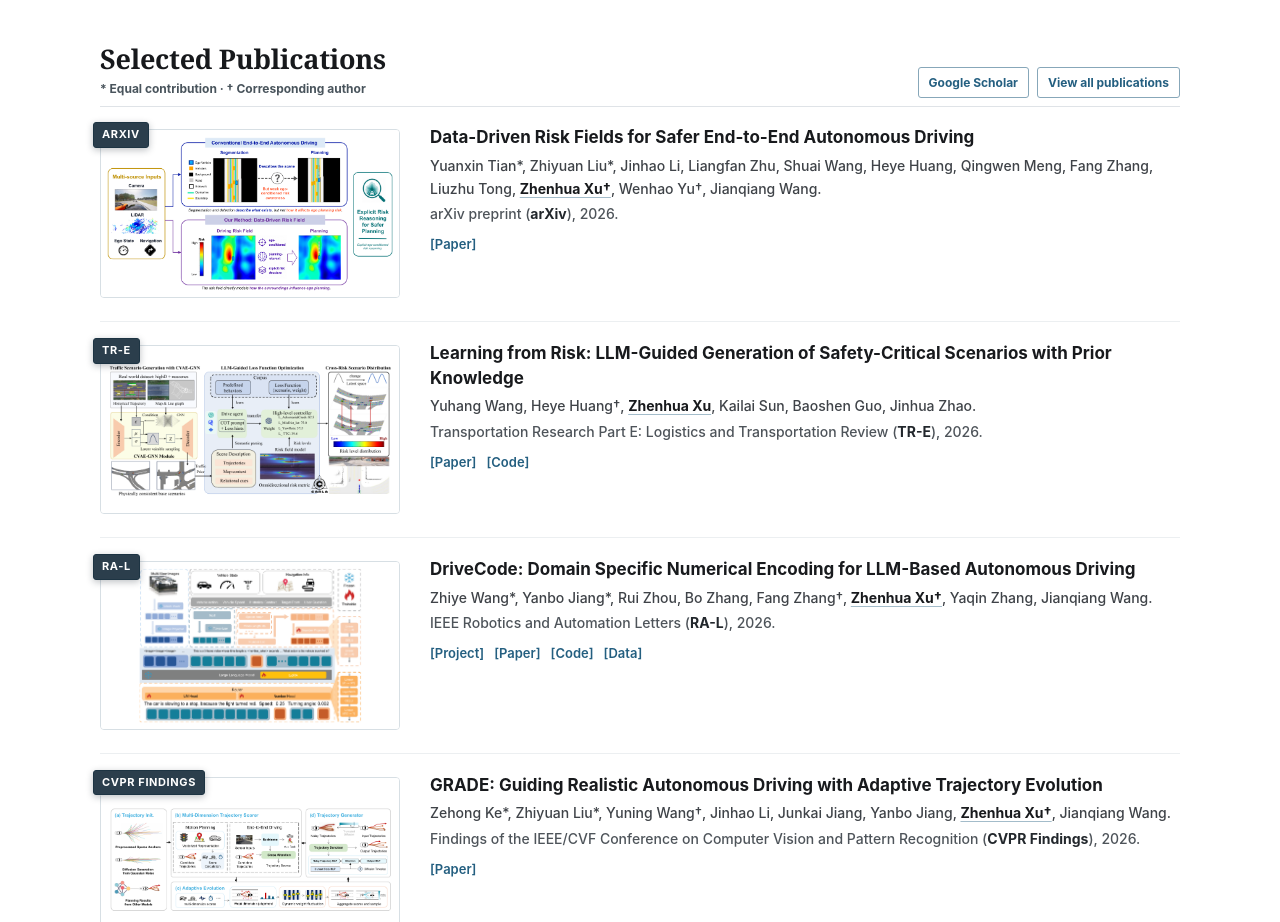
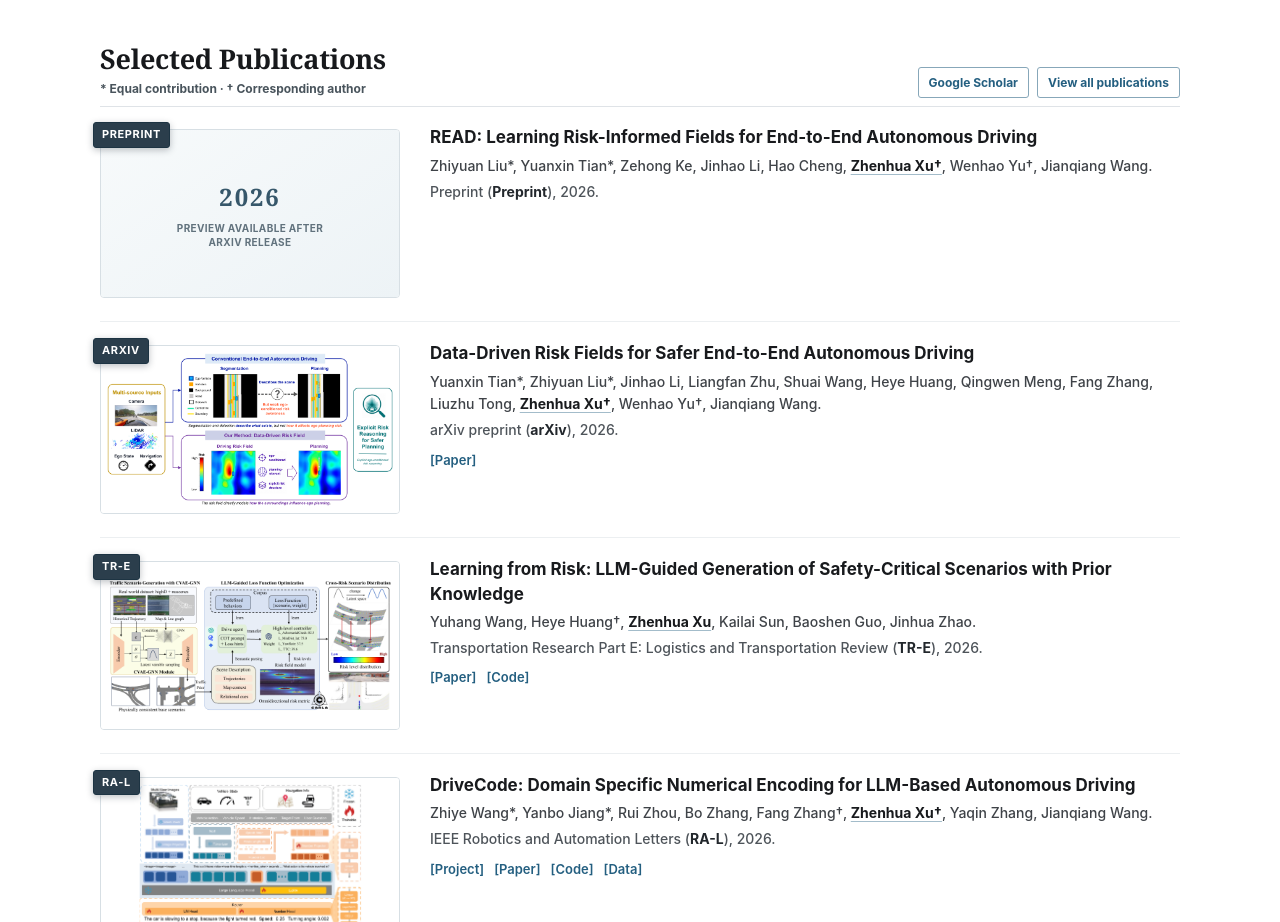
Before and after one commit to TonyXuQAQ/TonyXuQAQ.github.io, a React (Vite) app: page / in a window 1280 px wide. Shown: the part 960-1882 px from the top of the page. Built offline with nearby package versions, Linux system fonts and the light colour scheme.

Commit message:
Add READ preprint

```diff
--- a/src/content/site.ts
+++ b/src/content/site.ts
@@ -240,6 +240,27 @@ export const siteConfig = {
 
   // The homepage highlights entries marked selected: true.
   publications: [
+    {
+      title: "READ: Learning Risk-Informed Fields for End-to-End Autonomous Driving",
+      authors: [
+        "Zhiyuan Liu*",
+        "Yuanxin Tian*",
+        "Zehong Ke",
+        "Jinhao Li",
+        "Hao Cheng",
+        "Zhenhua Xu†",
+        "Wenhao Yu†",
+        "Jianqiang Wang",
+      ],
+      authorNote: "* Equal contribution · † Corresponding author",
+      publicationType: "preprint",
+      venue: "Preprint",
+      venueShort: "Preprint",
+      year: 2026,
+      mediaStatus: "Preview available after arXiv release",
+      links: [],
+      selected: true,
+    },
     {
       title: "Data-Driven Risk Fields for Safer End-to-End Autonomous Driving",
       authors: [
```
